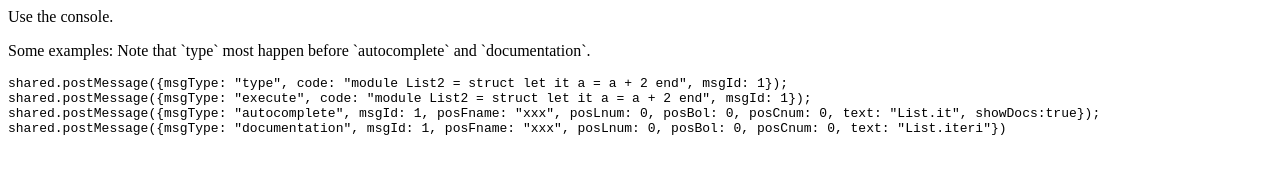
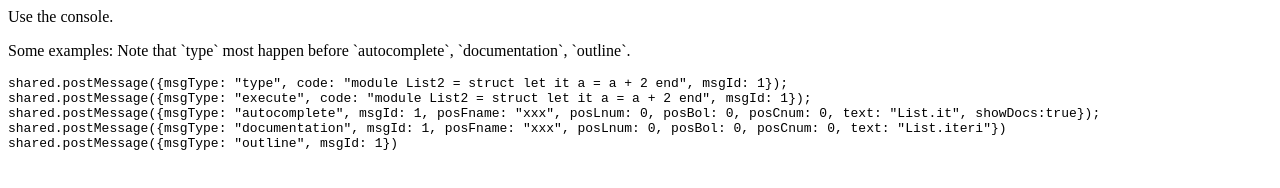
Before and after one commit to SanderSpies/ocaml-gist, a plain HTML site: page docs/test.html in a window 1280 px wide. Drawn offline with Linux system fonts and the light colour scheme.

Commit message:
Implement outline support.

```diff
--- a/docs/test.html
+++ b/docs/test.html
@@ -28,7 +28,7 @@
     <p>
     Some examples:
 
-    Note that `type` most happen before `autocomplete` and `documentation`.
+    Note that `type` most happen before `autocomplete`, `documentation`, `outline`.
     </p>
     <div><code>
       shared.postMessage({msgType: "type", code: "module List2 = struct let it a = a + 2 end", msgId: 1});
@@ -46,6 +46,11 @@
       shared.postMessage({msgType: "documentation", msgId: 1, posFname: "xxx", posLnum: 0, posBol: 0, posCnum: 0, text: "List.iteri"})
     </code>
 </div>
+<div>
+    <code>
+      shared.postMessage({msgType: "outline", msgId: 1})
+    </code>
+</div>
   </body>
   <script src="codemirror.js"></script>
   <script src="ocaml.js"></script>
```
Also changed, not shown: 7 other files.
